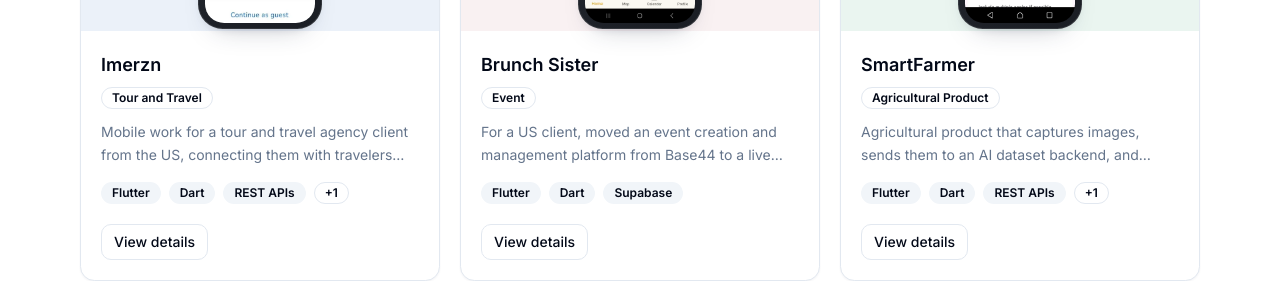
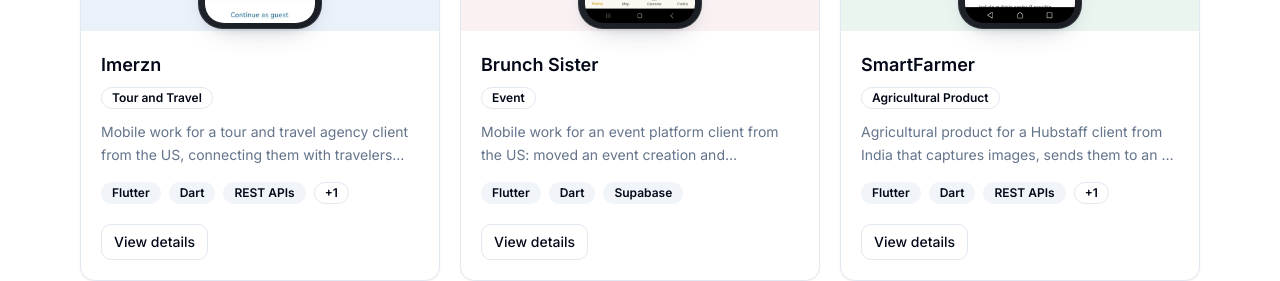
Before and after one commit to robsen123-fexil/mobile-dev-portfolio, a Next.js app: page / in a window 1280 px wide. Shown: the part 3620-3901 px from the top of the page. Built offline with nearby package versions, Linux system fonts and the light colour scheme.

Commit message:
Clarify SmartFarmer and Brunch Sister client details in descriptions.
Co-authored-by: Cursor <cursoragent@cursor.com>

```diff
--- a/app/page.tsx
+++ b/app/page.tsx
@@ -199,7 +199,7 @@ const projects: Project[] = [
     clientChip: "Event",
     role: "Mobile developer",
     description:
-      "For a US client, moved an event creation and management platform from Base44 to a live mobile app using Flutter and Supabase.",
+      "Mobile work for an event platform client from the US: moved an event creation and management platform from Base44 to a live mobile app using Flutter and Supabase.",
     technologies: ["Flutter", "Dart", "Supabase"],
     category: "client",
     device: "phone",
@@ -222,7 +222,7 @@ const projects: Project[] = [
     clientChip: "Agricultural Product",
     role: "Mobile developer",
     description:
-      "Agricultural product that captures images, sends them to an AI dataset backend, and displays the returned result. Includes a chat with an AI bot and a library of books on agricultural diseases.",
+      "Agricultural product for a Hubstaff client from India that captures images, sends them to an AI dataset backend, and displays the returned result. Includes a chat with an AI bot and a library of books on agricultural diseases.",
     technologies: ["Flutter", "Dart", "REST APIs", "AI integration"],
     category: "client",
     device: "phone",
```
